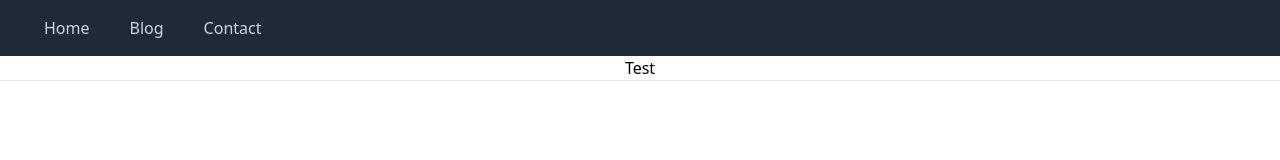
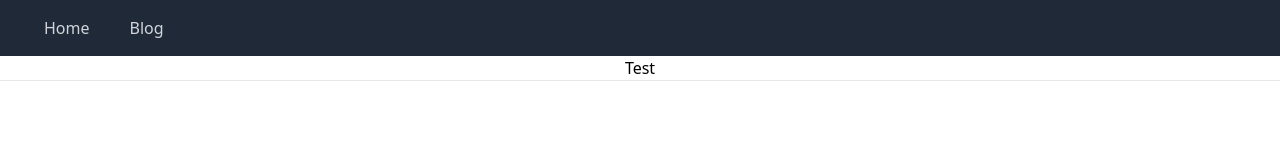
Before and after one commit to ssstakahashi/izumo-city-blog, a Next.js app: page / in a window 1280 px wide. Shown: the top 160 px of the page. Built offline with nearby package versions, Linux system fonts and the light colour scheme.

Commit message:
ver.0.0.1

```diff
--- a/components/Layout.js
+++ b/components/Layout.js
@@ -22,11 +22,6 @@ export default function Layout({ children, title="HP by Next.js"}){
                                     Blog
                                 </a>
                             </Link>
-                            <Link href="/contact-page">
-                                <a className="text-gray-300 hover:bg-gray-700 px-3 py-2 rounded">
-                                    Contact
-                                </a>
-                            </Link>
                         </div>
                     </div>
                 </nav>
```
